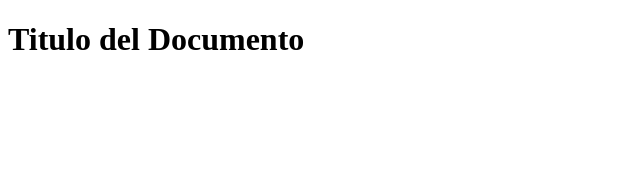
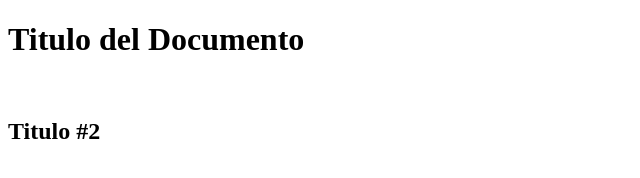
Before and after one commit to KervinCruz/HTML, a plain HTML site: page index.html in a window 1280 px wide. Shown: the whole page, without its empty margins (0-640 px from the left). Drawn offline with Linux system fonts and the light colour scheme.

Commit message:
Actualizacion

```diff
--- a/index.html
+++ b/index.html
@@ -5,6 +5,10 @@
 	</head>
 	<body>
 		<!-- Esto se utiliza para hacer comentarios-->
+		<!--hn = Titulos o Heden-->
 		<h1>Titulo del Documento</h1>
+		<!--br = Salto de Linea-->
+		<br />
+		<h2>Titulo #2</h2>
 	</body>
 </html>
```
